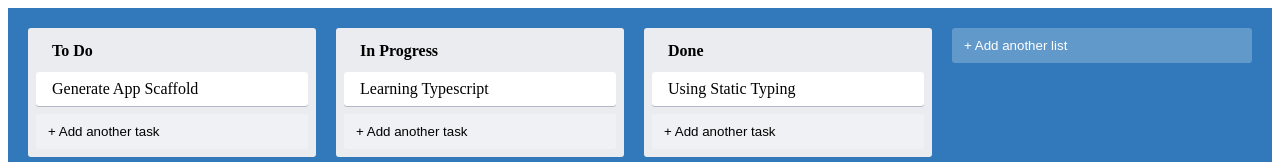
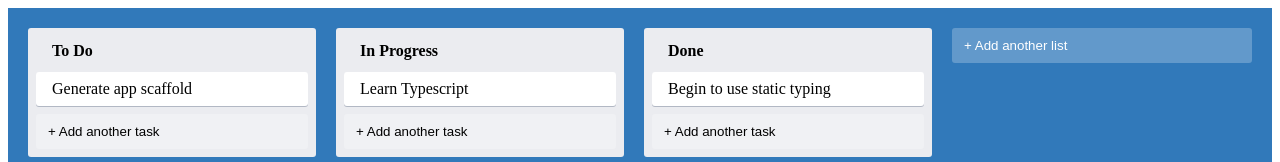
Before and after one commit to thyAshley/React-Sandbox, a React (Create React App) app in the folder trello-clone/: page / in a window 1280 px wide. Shown: the top 162 px of the page. Built offline with nearby package versions, Linux system fonts and the light colour scheme.

Commit message:
added action type

```diff
--- a/trello-clone/src/App.tsx
+++ b/trello-clone/src/App.tsx
@@ -1,22 +1,17 @@
 import React from "react";
 
-import Card from "./Card";
 import Column from "./Column";
 import AddNewItem from "./AddNewItem";
 import { AppContainer } from "./styles";
+import { useAppState } from "./AppStateContext";
 
 function App() {
+  const { state } = useAppState();
   return (
     <AppContainer>
-      <Column text="To Do">
-        <Card text="Generate App Scaffold" />
-      </Column>
-      <Column text="In Progress">
-        <Card text="Learning Typescript" />
-      </Column>
-      <Column text="Done">
-        <Card text="Using Static Typing" />
-      </Column>
+      {state.lists.map((list, idx) => {
+        return <Column text={list.text} key={list.id} index={idx} />;
+      })}
       <AddNewItem toggleButtonText="+ Add another list" onAdd={console.log} />
     </AppContainer>
   );
--- a/trello-clone/src/AppStateContext.tsx
+++ b/trello-clone/src/AppStateContext.tsx
@@ -1,4 +1,4 @@
-import React, { createContext } from "react";
+import React, { createContext, useContext } from "react";
 
 interface Task {
   id: string;
@@ -16,6 +16,19 @@ export interface AppState {
 interface AppStateContextProps {
   state: AppState;
 }
+
+type Action =
+  | {
+      type: "ADD_LIST";
+      payload: string;
+    }
+  | {
+      type: "ADD_TASK";
+      payload: {
+        text: string;
+        listId: string;
+      };
+    };
 
 export const appData: AppState = {
   lists: [
@@ -41,6 +54,10 @@ const AppStateContext = createContext<AppStateContextProps>(
   {} as AppStateContextProps
 );
 
+export const useAppState = () => {
+  return useContext(AppStateContext);
+};
+
 export const AppStateProvider = ({ children }: React.PropsWithChildren<{}>) => {
   return (
     <AppStateContext.Provider value={{ state: appData }}>
--- a/trello-clone/src/Column.tsx
+++ b/trello-clone/src/Column.tsx
@@ -1,16 +1,23 @@
 import React from "react";
+
 import AddNewItem from "./AddNewItem";
+import { useAppState } from "./AppStateContext";
+import Card from "./Card";
 import { ColumnContainer, ColumnTitle } from "./styles";
 
 type ColumnProps = {
   text?: string;
+  index: number;
 };
 
-const Column = ({ text, children }: React.PropsWithChildren<ColumnProps>) => {
+const Column = ({ text, index }: React.PropsWithChildren<ColumnProps>) => {
+  const { state } = useAppState();
   return (
     <ColumnContainer>
       <ColumnTitle>{text}</ColumnTitle>
-      {children}
+      {state.lists[index].tasks.map((task) => (
+        <Card text={task.text} key={task.id} />
+      ))}
       <AddNewItem
         toggleButtonText="+ Add another task"
         onAdd={console.log}
--- a/trello-clone/src/index.tsx
+++ b/trello-clone/src/index.tsx
@@ -2,10 +2,13 @@ import React from "react";
 import ReactDOM from "react-dom";
 import "./index.css";
 import App from "./App";
+import { AppStateProvider } from "./AppStateContext";
 
 ReactDOM.render(
   <React.StrictMode>
-    <App />
+    <AppStateProvider>
+      <App />
+    </AppStateProvider>
   </React.StrictMode>,
   document.getElementById("root")
 );
```
